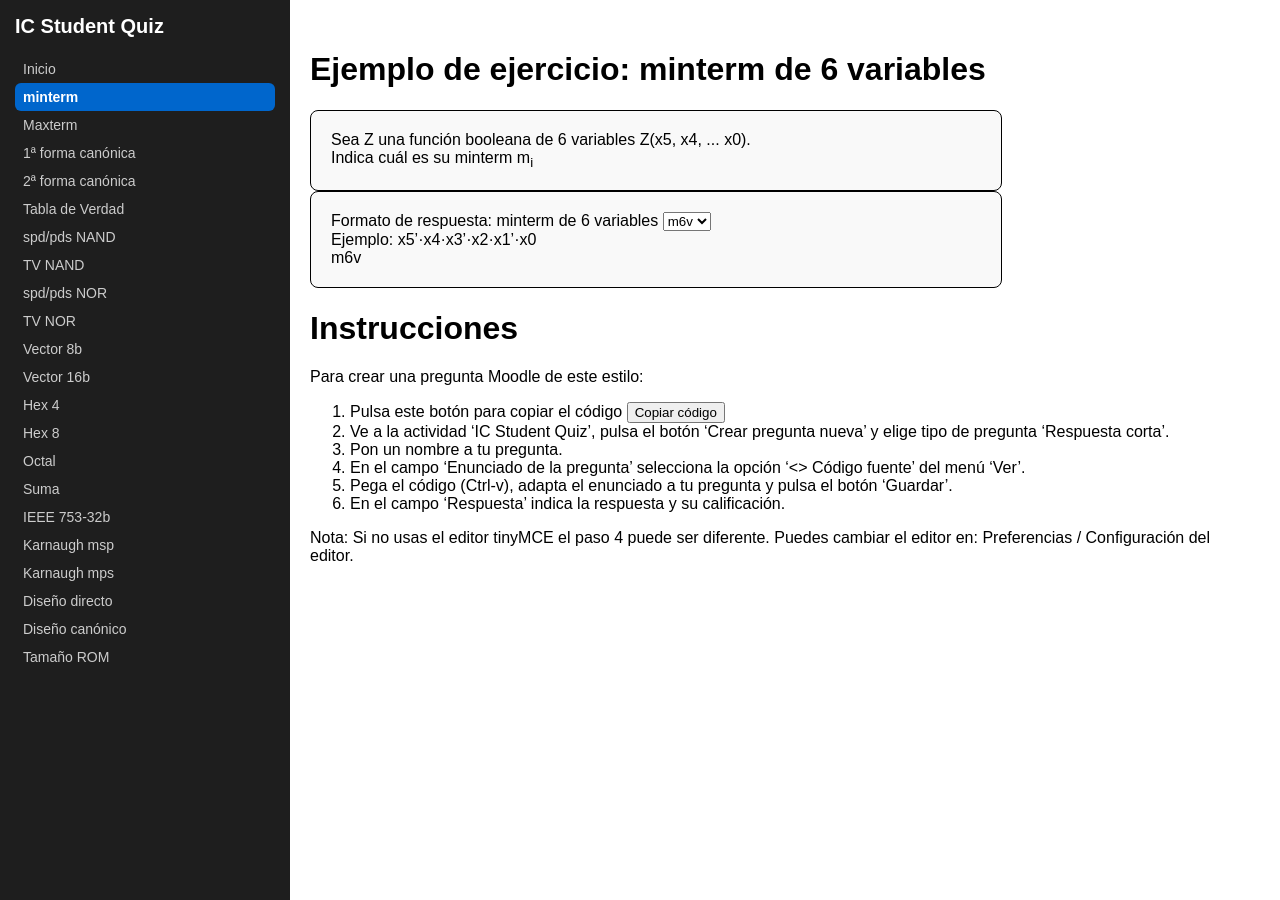
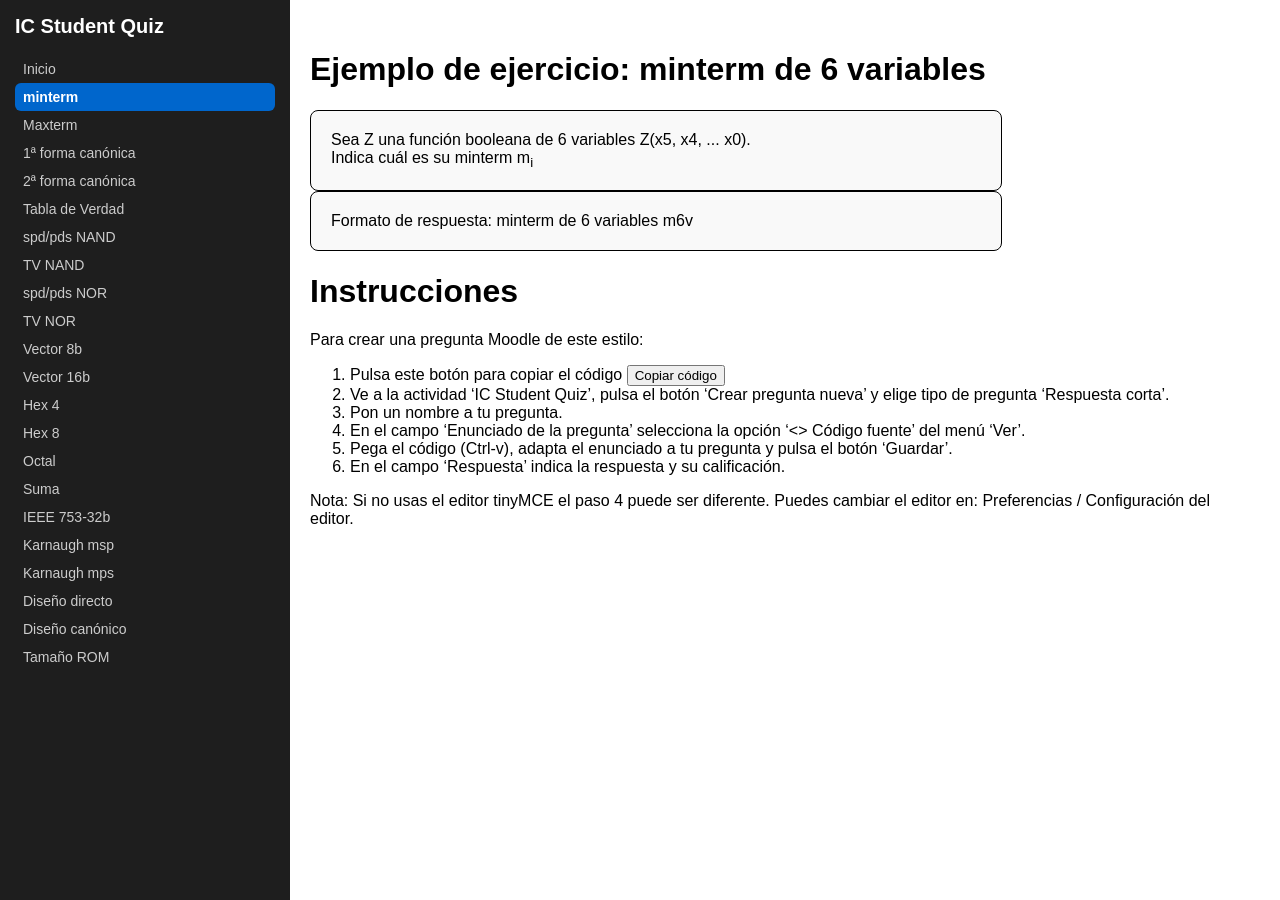
Before and after one commit to mglfcn/ic-student-quiz, a Jekyll site: the page built from minterm.md, in a window 1280 px wide. Built offline with Jekyll 4.4.1, drawn with Linux system fonts in a browser that asks for light colours.

Commit message:
Update minterm.md with response format and button

```diff
--- a/minterm.md
+++ b/minterm.md
@@ -13,12 +13,12 @@
 
 <div style="border: 1px solid #000; padding: 20px; max-width: 650px; width: 100%; border-radius: 8px; background-color: #f9f9f9;">
 Formato de respuesta: minterm de 6 variables
-<select id="pagina" onchange="cargarPagina()">
+
+<!-- <select id="pagina" onchange="cargarPagina()">
  <option value="teclado_m6v.html" data-w="400" data-h="250" data-h-movil="320">m6v</option>
- <!-- <option value="teclado_m6v.html" data-w="650" data-h="200" data-h-movil="320">m6v</option> -->
 </select><br>
 Ejemplo: x5’·x4·x3’·x2·x1’·x0<br>
-<!--<button type="button" onclick="recargar()">↻ Recargar teclado</button><br>
+<button type="button" onclick="recargar()">↻ Recargar teclado</button><br>
 
  <iframe id="visor" style="border:none; max-width: 100%;" allow="clipboard-read; clipboard-write">
  </iframe> -->
```
